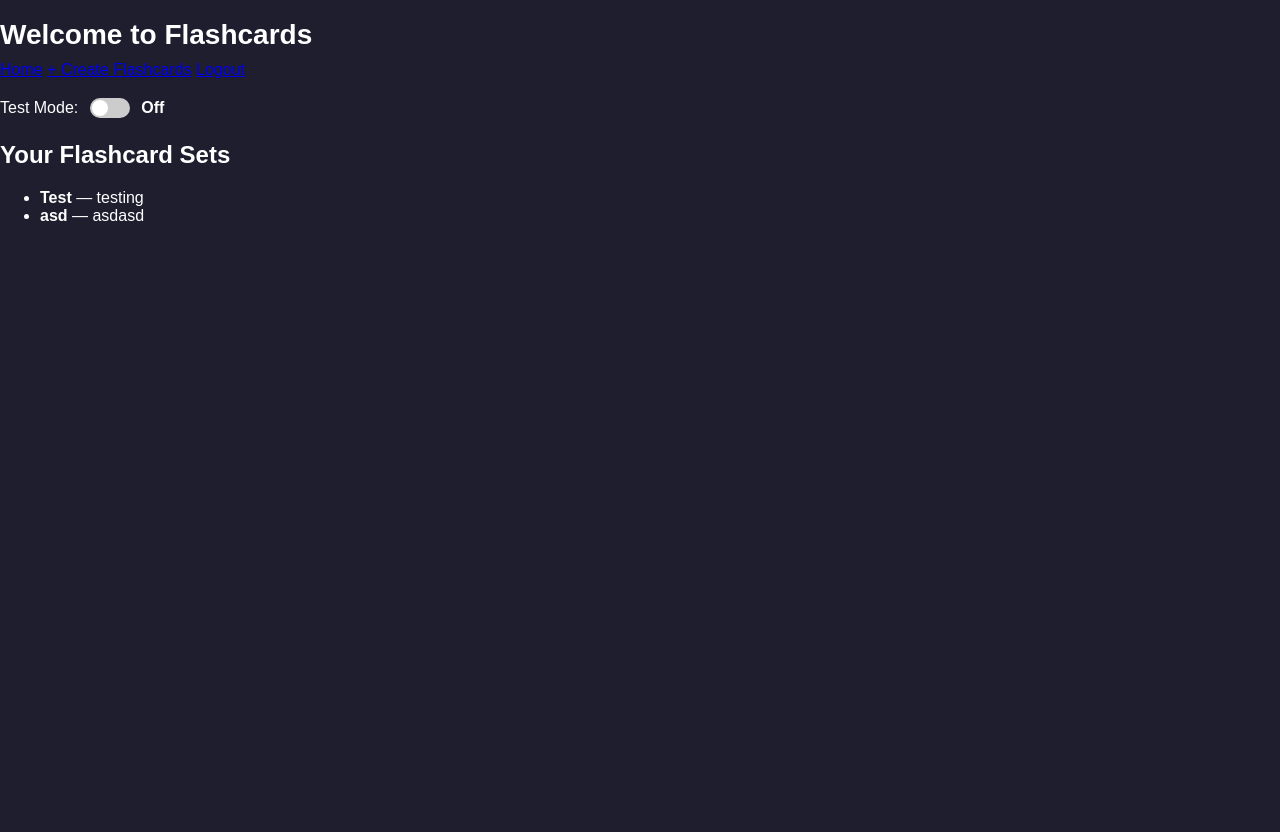
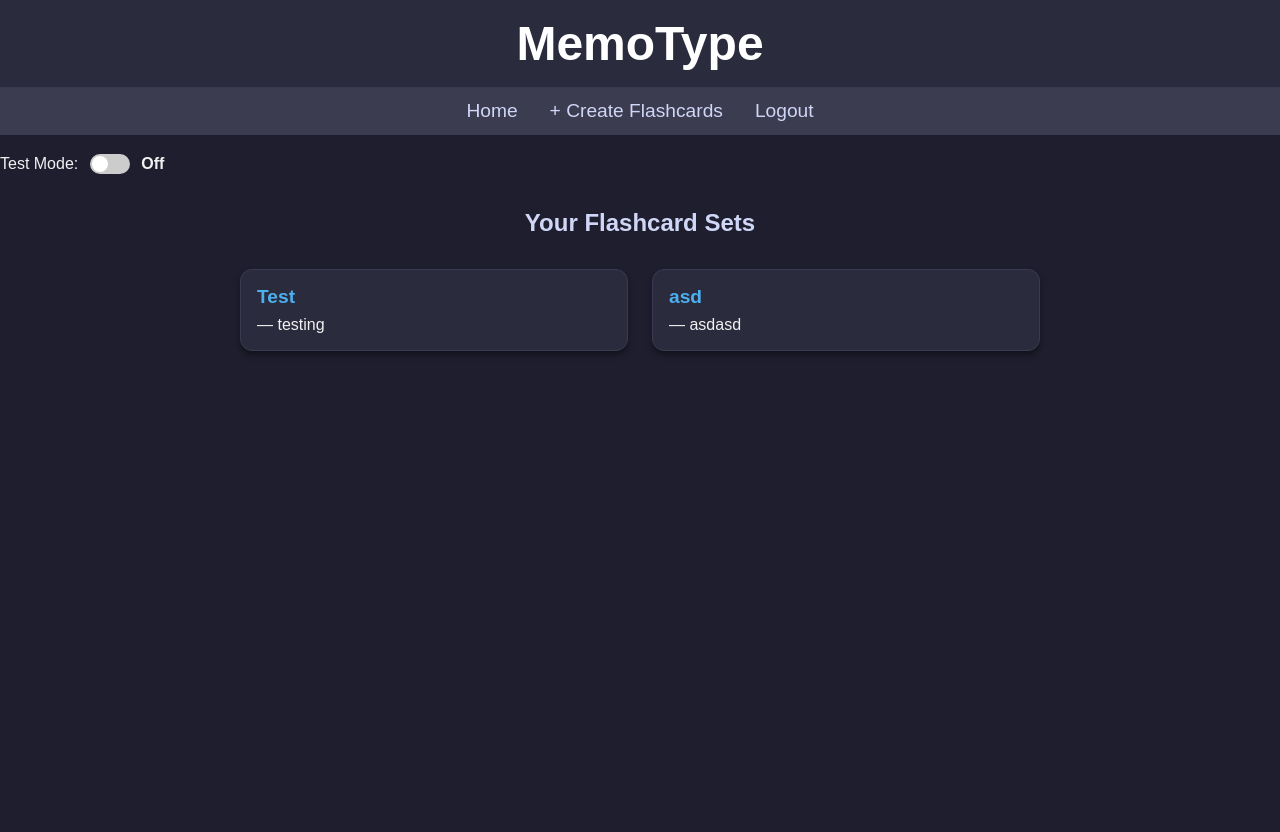
Before and after one commit to DavidLi360/Ignition-Hacks-V.6, a Flask app: page / in a window 1280 px wide. Before the commit the page ends 221 px from the top, so only its background shows below. Run offline with Flask 3, Linux system fonts and the light colour scheme; a user stored in the database is signed in; data comes from the database, SQL or seed files in the repository.

Commit message:
styled homepage

```diff
--- a/static/css/style.css
+++ b/static/css/style.css
@@ -149,3 +149,83 @@ button {
     min-width: 30px;
     font-weight: bold;
 }
+/* === Homepage Styles (Dark Themed) === */
+.homepage {
+    background-color: #1e1e2f;
+    color: #f1f1f1;
+    min-height: 100vh;
+    padding-bottom: 2rem;
+}
+
+/* header */
+.homepage h1 {
+    text-align: center;
+    padding: 1rem;
+    background: #2b2b3e;
+    color: #ffffff;
+    margin: 0;
+    font-size: 3rem;
+    border-bottom: 1px solid #3a3a50;
+}
+
+/* nav bar */
+.homepage nav {
+    display: flex;
+    justify-content: center;
+    gap: 2rem;
+    background: #3c3c50;
+    padding: 0.75rem;
+    border-bottom: 1px solid #3a3a50;
+    font-size: 1.2rem;
+}
+
+.homepage nav a {
+    color: #cfd6f6;
+    text-decoration: none;
+    font-weight: 500;
+    transition: color 0.2s;
+}
+
+.homepage nav a:hover {
+    color: #4cafee; /* accent blue */
+}
+
+/* section titles */
+.homepage h2 {
+    text-align: center;
+    margin-top: 2rem;
+    color: #cfd6f6;
+}
+
+/* flashcard set list */
+.homepage .set-list {
+    list-style: none;
+    padding: 0;
+    max-width: 800px;
+    margin: 2rem auto;
+    display: grid;
+    grid-template-columns: repeat(auto-fit, minmax(250px, 1fr));
+    gap: 1.5rem;
+}
+
+.homepage .set-card {
+    background: #2b2b3e;
+    border-radius: 12px;
+    padding: 1rem;
+    box-shadow: 0 4px 6px rgba(0,0,0,0.4);
+    transition: transform 0.2s, box-shadow 0.2s;
+    color: #f1f1f1;
+    border: 1px solid #3a3a50;
+}
+
+.homepage .set-card:hover {
+    transform: translateY(-5px);
+    box-shadow: 0 6px 12px rgba(0,0,0,0.6);
+}
+
+.homepage .set-card strong {
+    display: block;
+    font-size: 1.2rem;
+    color: #4cafee; /* accent */
+    margin-bottom: 0.5rem;
+}
--- a/templates/home.html
+++ b/templates/home.html
@@ -1,7 +1,8 @@
 {% extends "layout.html" %}
 
 {% block body %}
-    <h1>Welcome to Flashcards</h1>
+<div class="homepage">
+    <h1>MemoType</h1>
 
     <nav>
         <a href="{{ url_for('home') }}">Home</a>
@@ -15,18 +16,16 @@
         <span id="test-status">Off</span>
     </div>
 
-    <script src="/static/js/index.js"></script>
-
     <h2>Your Flashcard Sets</h2>
-    <ul>
+    <ul class="set-list">
         {% for s in sets %}
-        <li>
+        <li class="set-card">
             <strong>{{ s.title }}</strong> — {{ s.description }}
         </li>
         {% else %}
-        <li>No flashcard sets yet. Create one!</li>
+        <li class="set-card">No flashcard sets yet. Create one!</li>
         {% endfor %}
     </ul>
-
-
+</div>
+<script src="/static/js/index.js"></script>
 {% endblock %}
```
